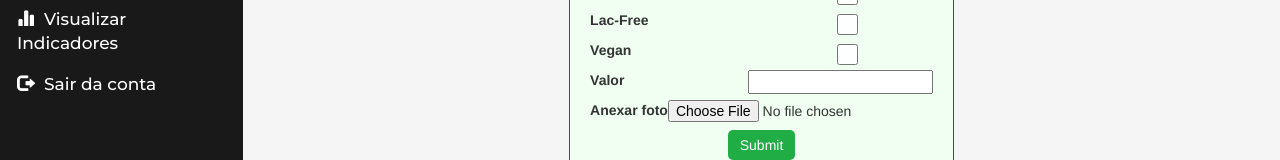
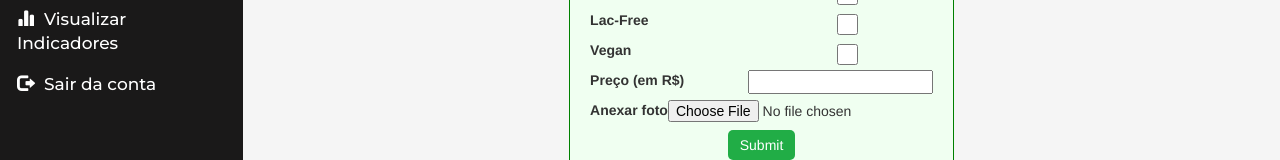
Before and after one commit to wesleysribeiro/restaurant-manager-helper, a React (Create React App) app: page / in a window 1280 px wide. Shown: the part 247-407 px from the top of the page. Built offline with nearby package versions, Linux system fonts and the light colour scheme.

Commit message:
Rename label

```diff
--- a/src/Dishes.js
+++ b/src/Dishes.js
@@ -100,7 +100,7 @@ class Dishes extends React.Component {
 							<input className="checkbox" onChange={this.onChange} id="vegan-in" type="checkbox"/>
 						</div>
 						<div className="main-flex">
-							<label htmlFor="price" required>Valor</label>
+							<label htmlFor="price" required>Preço (em R$)</label>
 							<input id="price" onChange={this.onChange} type="number" required/>
 						</div>
 						<div className="main-flex">
```
